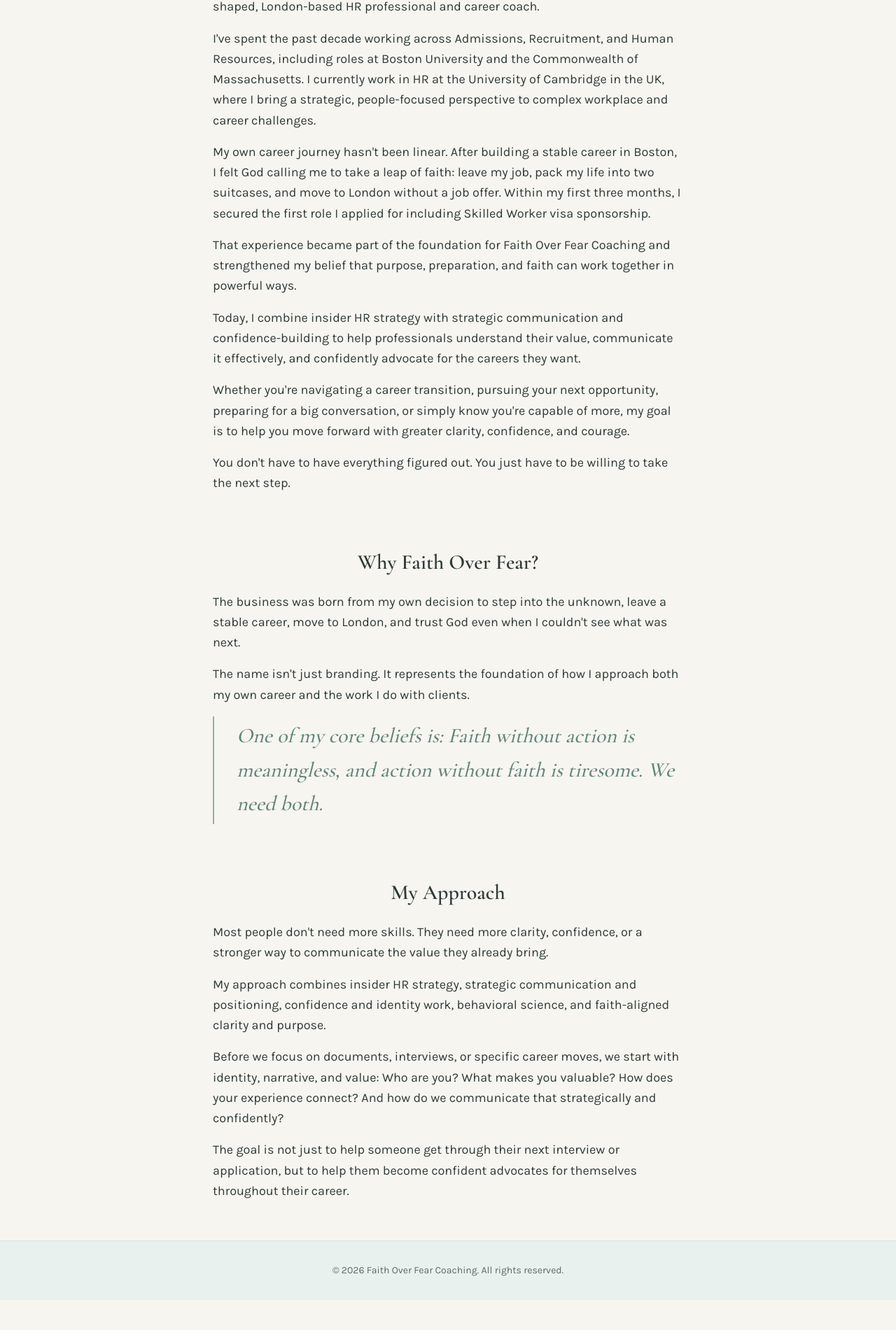
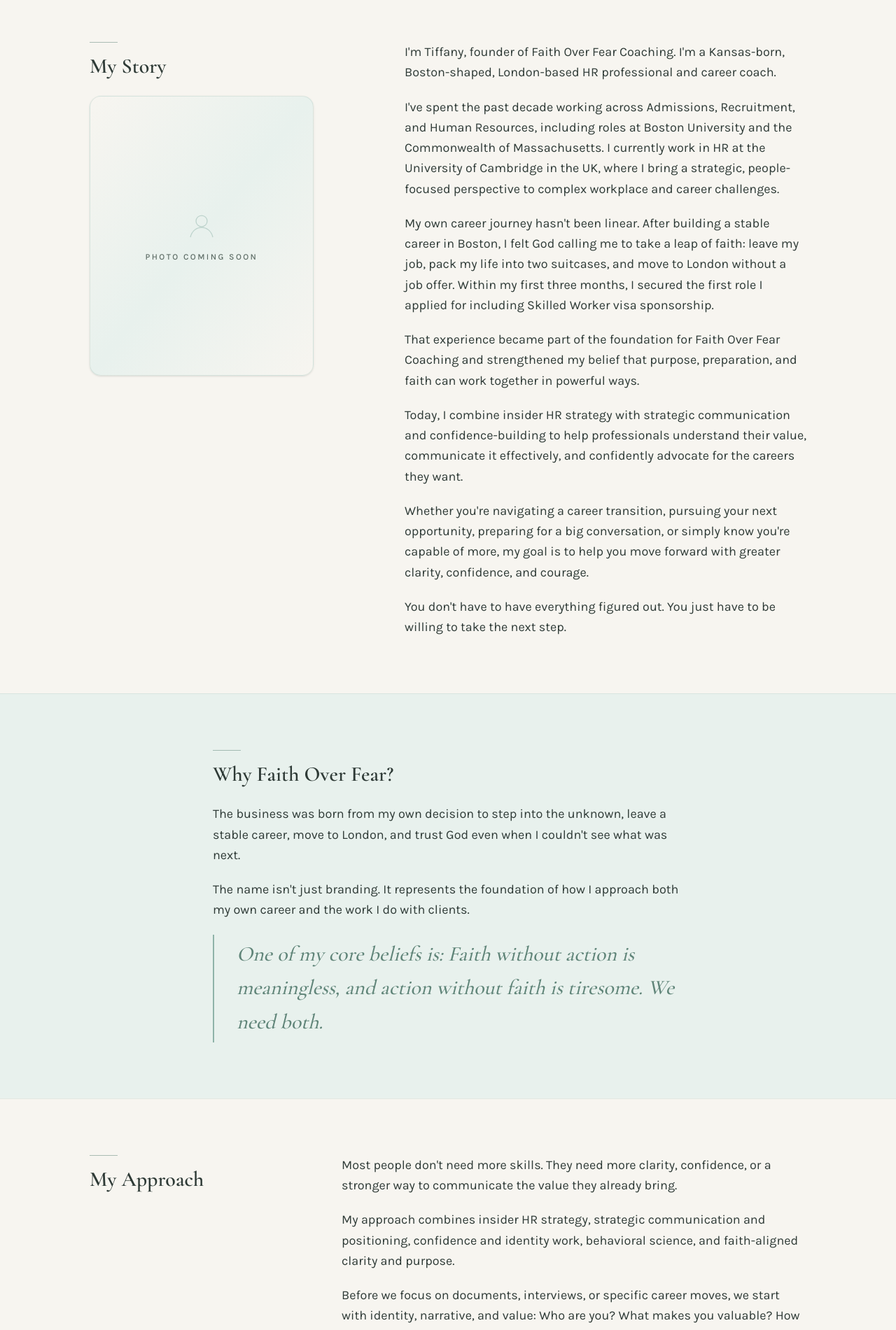
Before and after one commit to amylopezdev/Faith-Over-Fear-Coaching, a Next.js app: page /about in a window 1280 px wide. Shown: the part 320-2221 px from the top of the page at 70% size. Before the commit the page ends 2178 px from the top, so only its background shows below. Built offline with nearby package versions, Linux system fonts and the light colour scheme.

Commit message:
feat: editorial layout for about page

```diff
--- a/app/about/page.tsx
+++ b/app/about/page.tsx
@@ -1,26 +1,99 @@
 import { aboutContent } from "../data/about";
+
+const PhotoPlaceholder = ({ label }: { label: string }) => (
+  <div
+    role="img"
+    aria-label={`${label} — photo coming soon`}
+    className="relative flex aspect-[4/5] w-full items-center justify-center overflow-hidden rounded-2xl border border-sage/25 bg-gradient-to-br from-cream via-mint-tint to-cream shadow-sm"
+  >
+    <div className="flex flex-col items-center gap-3 px-6 text-center">
+      <svg
+        aria-hidden="true"
+        viewBox="0 0 48 48"
+        className="h-10 w-10 text-sage/50 sm:h-12 sm:w-12"
+        fill="none"
+        stroke="currentColor"
+        strokeWidth="1.25"
+      >
+        <circle cx="24" cy="17" r="8" />
+        <path d="M8 40c2-9 9-14 16-14s14 5 16 14" />
+      </svg>
+      <span className="text-xs font-medium uppercase tracking-[0.2em] text-muted">
+        Photo coming soon
+      </span>
+    </div>
+  </div>
+);
 
 const About = () => {
   return (
+    <>
       <section
         id="about"
-      className="flex min-h-[70dvh] flex-1 flex-col justify-center border-t border-sage/20 px-6 py-10 sm:py-14"
+        className="border-t border-sage/20 bg-cream px-6 py-14 sm:py-20"
+        style={{
+          backgroundImage:
+            "radial-gradient(ellipse 80% 60% at 50% -10%, color-mix(in srgb, var(--color-sage) 12%, transparent), transparent)",
+        }}
       >
-      <div className="mx-auto w-full max-w-3xl">
-        <h1 className="text-center text-3xl font-semibold text-charcoal sm:text-4xl">
+        <div className="mx-auto w-full max-w-3xl text-center">
+          <h1 className="text-3xl font-semibold text-charcoal sm:text-4xl">
             A Bit About Me
           </h1>
-        <ul className="mt-10 space-y-16 sm:mt-14 sm:space-y-20">
-          {aboutContent.map((aboutItem) => (
-            <li key={aboutItem.id}>
-              <h2 className="text-center text-2xl font-semibold text-charcoal sm:text-3xl">
-                {aboutItem.title}
+          <div
+            aria-hidden="true"
+            className="mx-auto mt-6 h-px w-16 bg-sage/50"
+          />
+        </div>
+      </section>
+
+      {/* My Story — asymmetric two-column: heading + portrait beside the body copy */}
+      <section
+        id="my-story"
+        className="border-t border-sage/20 bg-cream px-6 py-14 sm:py-20"
+      >
+        <div className="mx-auto w-full max-w-5xl">
+          <div className="grid grid-cols-1 gap-10 lg:grid-cols-12 lg:gap-14">
+            <div className="lg:sticky lg:top-28 lg:col-span-5 lg:self-start">
+              <div
+                aria-hidden="true"
+                className="mb-4 h-px w-10 bg-sage-deep/50"
+              />
+              <h2 className="text-2xl font-semibold text-charcoal sm:text-3xl">
+                {aboutContent[0].title}
               </h2>
-              <div className="mx-auto mt-6 max-w-2xl space-y-4">
-                {aboutItem.blurb.map((paragraph, index) => {
+              <div className="mt-6 max-w-xs">
+                <PhotoPlaceholder label="Tiffany's portrait" />
+              </div>
+            </div>
+            <div className="space-y-4 sm:space-y-5 lg:col-span-7">
+              {aboutContent[0].blurb.map((paragraph) => (
+                <p
+                  key={paragraph}
+                  className="text-base leading-relaxed text-charcoal sm:text-lg"
+                >
+                  {paragraph}
+                </p>
+              ))}
+            </div>
+          </div>
+        </div>
+      </section>
+
+      {/* Why Faith Over Fear? — full-width single column on a mint-tint field */}
+      <section
+        id="why-faith-over-fear"
+        className="border-t border-sage/20 bg-mint-tint px-6 py-14 sm:py-20"
+      >
+        <div className="mx-auto w-full max-w-2xl">
+          <div aria-hidden="true" className="mb-4 h-px w-10 bg-sage-deep/50" />
+          <h2 className="text-2xl font-semibold text-charcoal sm:text-3xl">
+            {aboutContent[1].title}
+          </h2>
+          <div className="mt-6 space-y-4 sm:space-y-5">
+            {aboutContent[1].blurb.map((paragraph, index) => {
               const isClosingBelief =
-                    aboutItem.id === "why-faith-over-fear" &&
-                    index === aboutItem.blurb.length - 1;
+                index === aboutContent[1].blurb.length - 1;
 
               return isClosingBelief ? (
                 <p
@@ -39,11 +112,39 @@ const About = () => {
               );
             })}
           </div>
-            </li>
-          ))}
-        </ul>
         </div>
       </section>
+
+      {/* My Approach — narrower heading column beside the body copy, no image */}
+      <section
+        id="my-approach"
+        className="border-t border-sage/20 bg-cream px-6 py-14 sm:py-20"
+      >
+        <div className="mx-auto w-full max-w-5xl">
+          <div className="grid grid-cols-1 gap-8 lg:grid-cols-12 lg:gap-14">
+            <div className="lg:col-span-4">
+              <div
+                aria-hidden="true"
+                className="mb-4 h-px w-10 bg-sage-deep/50"
+              />
+              <h2 className="text-2xl font-semibold text-charcoal sm:text-3xl">
+                {aboutContent[2].title}
+              </h2>
+            </div>
+            <div className="space-y-4 sm:space-y-5 lg:col-span-8">
+              {aboutContent[2].blurb.map((paragraph) => (
+                <p
+                  key={paragraph}
+                  className="text-base leading-relaxed text-charcoal sm:text-lg"
+                >
+                  {paragraph}
+                </p>
+              ))}
+            </div>
+          </div>
+        </div>
+      </section>
+    </>
   );
 };
 
```
Lines whose indentation alone changed are shown as unchanged.
